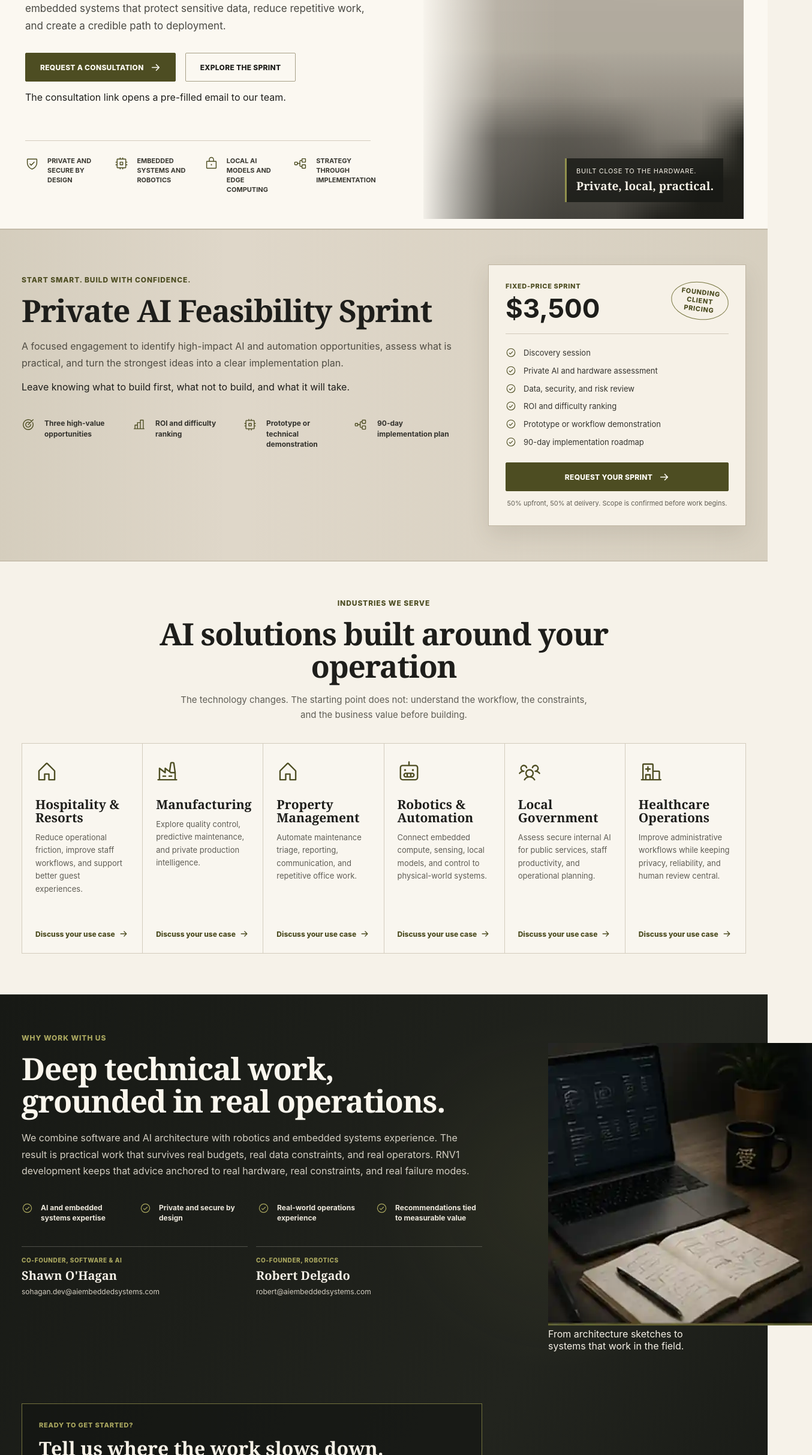
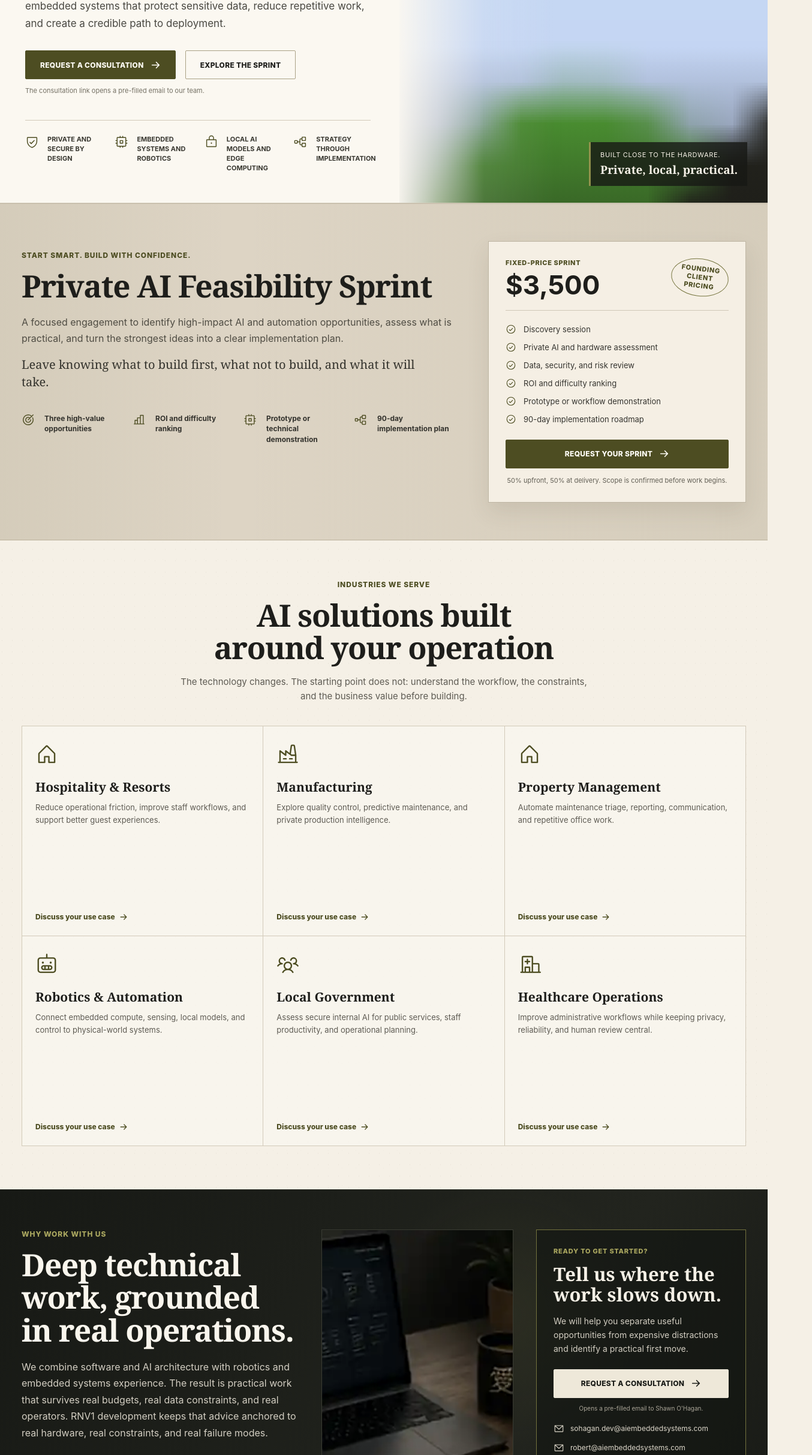
Before and after one commit to nawnie/ai-embedded-systems, a React (Vite) app: page / in a window 1280 px wide. Shown: the part 361-2787 px from the top of the page at 60% size, 1354 px wide, since content can reach past the window. Built offline with nearby package versions, Linux system fonts and the light colour scheme.

Commit message:
Match the approved warm editorial concept across responsive breakpoints

```diff
--- a/src/styles.css
+++ b/src/styles.css
@@ -1,11 +1,13 @@
 :root {
-  --paper: #f6f2e9;
+  color-scheme: light;
+  --paper: #f5f0e6;
   --paper-light: #fbf8f1;
-  --paper-deep: #e8e1d3;
+  --paper-deep: #ece6d9;
+  --sprint-paper: #ddd4c4;
   --ink: #1e1e1b;
-  --muted: #5f5d55;
-  --line: #d3ccbd;
-  --line-dark: #a7a087;
+  --muted: #5e5b53;
+  --line: #d2cab9;
+  --line-dark: #aaa185;
   --olive: #66652c;
   --olive-dark: #4d4d22;
   --olive-soft: #777640;
@@ -14,7 +16,7 @@
   --focus: #8d4b21;
   --sans: ui-sans-serif, -apple-system, BlinkMacSystemFont, "Segoe UI", Helvetica, Arial, sans-serif;
   --serif: Georgia, Cambria, "Times New Roman", Times, serif;
-  --max-width: 1480px;
+  --max-width: 1440px;
 }
 
 * {
@@ -27,26 +29,18 @@ html {
 }
 
 body {
+  min-width: 320px;
   margin: 0;
   overflow-x: clip;
   color: var(--ink);
-  background: var(--paper);
+  background-color: var(--paper);
+  background-image:
+    radial-gradient(circle at 20% 20%, rgba(83, 75, 52, 0.055) 0 0.7px, transparent 0.8px),
+    radial-gradient(circle at 80% 60%, rgba(83, 75, 52, 0.04) 0 0.6px, transparent 0.7px);
+  background-size: 17px 19px, 23px 29px;
   font-family: var(--sans);
   -webkit-font-smoothing: antialiased;
   text-rendering: optimizeLegibility;
-}
-
-body::before {
-  content: "";
-  position: fixed;
-  inset: 0;
-  z-index: -1;
-  pointer-events: none;
-  opacity: 0.23;
-  background-image:
-    radial-gradient(circle at 20% 20%, rgba(83, 75, 52, 0.08) 0 0.7px, transparent 0.8px),
-    radial-gradient(circle at 80% 60%, rgba(83, 75, 52, 0.06) 0 0.6px, transparent 0.7px);
-  background-size: 17px 19px, 23px 29px;
 }
 
 ::selection {
@@ -66,6 +60,11 @@ button {
 a {
   color: inherit;
   text-decoration: none;
+}
+
+img {
+  display: block;
+  max-width: 100%;
 }
 
 :focus-visible {
@@ -93,13 +92,14 @@ a {
   position: sticky;
   top: 0;
   z-index: 50;
-  background: rgba(236, 231, 218, 0.97);
+  background: rgba(236, 231, 218, 0.98);
   border-bottom: 2px solid var(--olive-dark);
   box-shadow: 0 5px 18px rgba(51, 46, 35, 0.08);
   backdrop-filter: blur(14px);
 }
 
 .header-inner {
+  position: relative;
   display: grid;
   grid-template-columns: 285px 1fr auto auto;
   align-items: center;
@@ -171,10 +171,10 @@ a {
 
 .nav-links {
   display: flex;
+  align-self: stretch;
   align-items: stretch;
   justify-content: center;
   gap: clamp(20px, 3vw, 44px);
-  align-self: stretch;
 }
 
 .nav-links a:not(.button) {
@@ -276,10 +276,10 @@ a {
 .hero {
   display: grid;
   grid-template-columns: minmax(0, 1.04fr) minmax(500px, 0.96fr);
-  min-height: 620px;
+  min-height: 600px;
   overflow: hidden;
+  border-bottom: 1px solid var(--line);
   background: var(--paper-light);
-  border-bottom: 1px solid var(--line);
 }
 
 .hero-copy {
@@ -288,7 +288,7 @@ a {
   display: flex;
   flex-direction: column;
   justify-content: center;
-  padding: 68px max(42px, calc((100vw - var(--max-width)) / 2 + 28px)) 56px;
+  padding: 64px max(42px, calc((100vw - var(--max-width)) / 2 + 28px)) 50px;
   padding-right: 48px;
   background: linear-gradient(
     90deg,
@@ -309,7 +309,7 @@ a {
 }
 
 .hero h1 {
-  max-width: 760px;
+  max-width: 780px;
   margin: 0;
   font-size: clamp(42px, 3.2vw, 54px);
   line-height: 1.02;
@@ -336,12 +336,19 @@ a {
   margin-top: 30px;
 }
 
+.cta-note {
+  margin: 11px 0 0;
+  color: #747064;
+  font-size: 11px;
+  line-height: 1.5;
+}
+
 .capability-row {
   display: grid;
   grid-template-columns: repeat(4, minmax(0, 1fr));
   gap: 22px;
-  margin-top: 46px;
-  padding-top: 26px;
+  margin-top: 40px;
+  padding-top: 24px;
   border-top: 1px solid var(--line);
 }
 
@@ -363,10 +370,9 @@ a {
 
 .hero-image {
   position: relative;
-  min-height: 620px;
-  background:
-    radial-gradient(circle at 50% 45%, rgba(118, 116, 76, 0.22), transparent 38%),
-    #282821;
+  min-height: 600px;
+  margin: 0;
+  background: #282821;
 }
 
 .hero-image::after {
@@ -376,16 +382,15 @@ a {
   pointer-events: none;
   background:
     linear-gradient(90deg, rgba(251, 248, 241, 0.95), rgba(251, 248, 241, 0.1) 23%, transparent 42%),
-    linear-gradient(180deg, transparent 55%, rgba(20, 20, 17, 0.5));
+    linear-gradient(180deg, transparent 58%, rgba(20, 20, 17, 0.45));
 }
 
 .hero-image img {
   width: 100%;
   height: 100%;
-  min-height: 620px;
+  min-height: 600px;
   object-fit: cover;
-  object-position: 62% center;
-  filter: grayscale(1) sepia(0.38) saturate(0.7) brightness(0.72) contrast(1.12);
+  object-position: center;
 }
 
 .hero-image-caption {
@@ -397,7 +402,7 @@ a {
   gap: 5px;
   padding: 14px 16px;
   color: #f7f2e7;
-  background: rgba(23, 24, 20, 0.78);
+  background: rgba(23, 24, 20, 0.8);
   border-left: 3px solid #92914d;
 }
 
@@ -413,11 +418,11 @@ a {
 }
 
 .sprint-band {
+  border-top: 1px solid #c4bba8;
+  border-bottom: 1px solid #bcb29d;
   background:
-    linear-gradient(90deg, rgba(77, 77, 34, 0.07), transparent 30%, rgba(77, 77, 34, 0.06)),
-    #dfd7c9;
-  border-top: 1px solid #bbb29f;
-  border-bottom: 1px solid #b7ad99;
+    linear-gradient(90deg, rgba(77, 77, 34, 0.06), transparent 30%, rgba(77, 77, 34, 0.05)),
+    var(--sprint-paper);
 }
 
 .sprint-inner {
@@ -426,11 +431,11 @@ a {
   gap: 56px;
   width: min(calc(100% - 72px), var(--max-width));
   margin: 0 auto;
-  padding: 58px 0;
+  padding: 62px 0;
 }
 
 .sprint-copy {
-  padding: 18px 0 8px;
+  padding: 16px 0 8px;
 }
 
 .sprint-copy h2,
@@ -441,6 +446,7 @@ a {
   font-size: clamp(38px, 4vw, 58px);
   line-height: 1.06;
   letter-spacing: -0.025em;
+  text-wrap: balance;
 }
 
 .section-summary {
@@ -451,11 +457,20 @@ a {
   line-height: 1.72;
 }
 
+.section-emphasis {
+  max-width: 700px;
+  margin: 14px 0 0;
+  color: #34332d;
+  font-family: var(--serif);
+  font-size: 20px;
+  line-height: 1.45;
+}
+
 .outcome-row {
   display: grid;
   grid-template-columns: repeat(4, minmax(0, 1fr));
   gap: 18px;
-  margin-top: 42px;
+  margin-top: 38px;
 }
 
 .outcome {
@@ -476,9 +491,9 @@ a {
 .sprint-card {
   align-self: start;
   padding: 28px;
-  background: #f6f1e7;
-  border: 1px solid #bfb5a2;
-  box-shadow: 0 16px 34px rgba(75, 67, 49, 0.12);
+  border: 1px solid #bfb6a4;
+  background: #f5efe4;
+  box-shadow: 0 16px 34px rgba(75, 67, 49, 0.11);
 }
 
 .sprint-card-heading {
@@ -486,7 +501,7 @@ a {
   justify-content: space-between;
   gap: 16px;
   padding-bottom: 20px;
-  border-bottom: 1px solid #d2cabb;
+  border-bottom: 1px solid #d0c7b7;
 }
 
 .sprint-card-heading > div {
@@ -511,10 +526,10 @@ a {
   align-self: start;
   max-width: 96px;
   padding: 10px 8px;
-  text-align: center;
   border: 1px solid var(--olive-soft);
   border-radius: 50%;
   line-height: 1.25;
+  text-align: center;
   transform: rotate(7deg);
 }
 
@@ -542,21 +557,21 @@ a {
 
 .payment-note {
   margin: 12px 0 0;
-  text-align: center;
   color: #625f55;
   font-size: 11px;
   line-height: 1.5;
+  text-align: center;
 }
 
 .industries {
   width: min(calc(100% - 72px), var(--max-width));
   margin: 0 auto;
-  padding: 62px 0 68px;
+  padding: 66px 0 72px;
 }
 
 .section-heading {
   max-width: 880px;
-  margin: 0 auto 34px;
+  margin: 0 auto 36px;
   text-align: center;
 }
 
@@ -582,7 +597,7 @@ a {
   flex-direction: column;
   border-right: 1px solid var(--line);
   border-bottom: 1px solid var(--line);
-  background: rgba(251, 248, 241, 0.66);
+  background: rgba(251, 248, 241, 0.68);
   transition: background 160ms ease, transform 160ms ease;
 }
 
@@ -599,7 +614,7 @@ a {
   margin: 24px 0 12px;
   font-family: var(--serif);
   font-size: 21px;
-  line-height: 1.05;
+  line-height: 1.08;
 }
 
 .industry-card p {
@@ -624,7 +639,7 @@ a {
 .about-band {
   color: #f5f0e6;
   background:
-    radial-gradient(circle at 72% 30%, rgba(119, 118, 64, 0.12), transparent 24%),
+    radial-gradient(circle at 66% 28%, rgba(119, 118, 64, 0.12), transparent 22%),
     linear-gradient(120deg, #171915, #22241e 64%, #171915);
   border-top: 1px solid #2c2e27;
   border-bottom: 1px solid #2c2e27;
@@ -632,11 +647,11 @@ a {
 
 .about-inner {
   display: grid;
-  grid-template-columns: minmax(0, 1fr) 370px;
-  gap: 70px;
+  grid-template-columns: minmax(0, 1fr) 320px 350px;
+  gap: 38px;
   width: min(calc(100% - 72px), var(--max-width));
   margin: 0 auto;
-  padding: 64px 0;
+  padding: 66px 0;
 }
 
 .eyebrow-light {
@@ -644,12 +659,12 @@ a {
 }
 
 .about-copy h2 {
-  max-width: 850px;
+  max-width: 760px;
   color: #faf6ed;
 }
 
 .about-copy > p:not(.eyebrow) {
-  max-width: 780px;
+  max-width: 760px;
   margin: 22px 0 0;
   color: #d3cec2;
   font-size: 16px;
@@ -658,7 +673,7 @@ a {
 
 .reason-grid {
   display: grid;
-  grid-template-columns: repeat(4, minmax(0, 1fr));
+  grid-template-columns: repeat(2, minmax(0, 1fr));
   gap: 20px;
   margin-top: 38px;
 }
@@ -682,7 +697,7 @@ a {
   display: grid;
   grid-template-columns: repeat(2, minmax(0, 1fr));
   gap: 14px;
-  margin-top: 38px;
+  margin-top: 34px;
 }
 
 .founder-card {
@@ -718,11 +733,50 @@ a {
   color: #fffaf0;
 }
 
+.about-visual {
+  position: relative;
+  align-self: stretch;
+  min-height: 410px;
+  margin: 0;
+  overflow: hidden;
+  border: 1px solid #3a3c33;
+  background: #10120f;
+}
+
+.about-visual img {
+  width: 100%;
+  height: 100%;
+  min-height: 410px;
+  object-fit: cover;
+  object-position: center;
+  filter: saturate(0.75) contrast(1.03);
+}
+
+.about-visual::after {
+  content: "";
+  position: absolute;
+  inset: 0;
+  pointer-events: none;
+  background: linear-gradient(180deg, transparent 58%, rgba(10, 11, 9, 0.88));
+}
+
+.about-visual figcaption {
+  position: absolute;
+  right: 18px;
+  bottom: 16px;
+  left: 18px;
+  z-index: 1;
+  color: #eee9dd;
+  font-family: var(--serif);
+  font-size: 16px;
+  line-height: 1.35;
+}
+
 .contact-card {
   align-self: start;
   padding: 28px;
   border: 1px solid #73723e;
-  background: rgba(17, 19, 16, 0.52);
+  background: rgba(17, 19, 16, 0.58);
 }
 
 .contact-kicker {
@@ -737,11 +791,11 @@ a {
 .contact-card h3 {
   margin: 0;
   font-family: var(--serif);
-  font-size: 32px;
+  font-size: 31px;
   line-height: 1.1;
 }
 
-.contact-card > p:not(.contact-kicker) {
+.contact-card > p:not(.contact-kicker):not(.contact-note) {
   margin: 16px 0 22px;
   color: #d3cec2;
   font-size: 14px;
@@ -759,13 +813,22 @@ a {
   background: #fffaf0;
 }
 
+.contact-note {
+  margin: 10px 0 18px;
+  color: #aaa598;
+  font-size: 10px;
+  line-height: 1.45;
+  text-align: center;
+}
+
 .contact-line {
   display: flex;
   align-items: flex-start;
   gap: 10px;
-  margin-top: 15px;
+  margin-top: 14px;
   color: #ddd7ca;
   font-size: 12px;
+  line-height: 1.45;
 }
 
 .contact-line span {
@@ -878,6 +941,12 @@ a {
   font-size: 11px;
 }
 
+@media (max-width: 1320px) {
+  .industry-grid {
+    grid-template-columns: repeat(3, minmax(0, 1fr));
+  }
+}
+
 @media (max-width: 1240px) {
   .header-inner {
     grid-template-columns: 1fr auto auto;
@@ -897,8 +966,8 @@ a {
     align-content: start;
     gap: 0;
     padding: 12px 28px 24px;
+    border-bottom: 2px solid var(--olive-dark);
     background: #ece7da;
-    border-bottom: 2px solid var(--olive-dark);
     box-shadow: 0 14px 24px rgba(51, 46, 35, 0.12);
   }
 
@@ -928,19 +997,23 @@ a {
   }
 
   .hero {
-    grid-template-columns: 1fr 0.85fr;
+    grid-template-columns: 1fr 0.86fr;
   }
 
   .capability-row {
     grid-template-columns: repeat(2, minmax(0, 1fr));
   }
 
-  .industry-grid {
-    grid-template-columns: repeat(3, minmax(0, 1fr));
+  .about-inner {
+    grid-template-columns: minmax(0, 1fr) 350px;
   }
 
-  .reason-grid {
-    grid-template-columns: repeat(2, minmax(0, 1fr));
+  .about-copy {
+    grid-column: 1 / -1;
+  }
+
+  .about-visual {
+    min-height: 360px;
   }
 }
 
@@ -960,16 +1033,14 @@ a {
   }
 
   .hero-image::after {
-    background: linear-gradient(180deg, rgba(251, 248, 241, 0.08), rgba(20, 20, 17, 0.5));
+    background: linear-gradient(180deg, rgba(251, 248, 241, 0.06), rgba(20, 20, 17, 0.46));
   }
 
-  .sprint-inner,
-  .about-inner {
+  .sprint-inner {
     grid-template-columns: 1fr;
   }
 
-  .sprint-card,
-  .contact-card {
+  .sprint-card {
     width: 100%;
   }
 
@@ -1023,6 +1094,10 @@ a {
     font-size: 15px;
   }
 
+  .hero-actions {
+    display: grid;
+  }
+
   .hero-actions .button {
     width: 100%;
   }
@@ -1032,6 +1107,7 @@ a {
   .industry-grid,
   .reason-grid,
   .founder-list,
+  .about-inner,
   .footer-main {
     grid-template-columns: 1fr;
   }
@@ -1056,13 +1132,17 @@ a {
 
   .sprint-inner,
   .about-inner {
-    padding: 42px 0;
+    padding: 44px 0;
   }
 
   .sprint-copy h2,
   .section-heading h2,
   .about-copy h2 {
     font-size: 36px;
+  }
+
+  .section-emphasis {
+    font-size: 18px;
   }
 
   .sprint-card {
@@ -1074,8 +1154,8 @@ a {
   }
 
   .founding-note {
+    width: fit-content;
     max-width: none;
-    width: fit-content;
     border-radius: 0;
     transform: none;
   }
@@ -1084,10 +1164,21 @@ a {
     min-height: auto;
   }
 
+  .about-copy,
+  .about-visual,
+  .contact-card {
+    grid-column: auto;
+  }
+
+  .about-visual,
+  .about-visual img {
+    min-height: 340px;
+  }
+
   .footer-banner {
     flex-direction: column;
     align-items: flex-start;
-    padding: 22px;
+    padding: 24px 22px;
   }
 
   .footer-banner .button {
```
